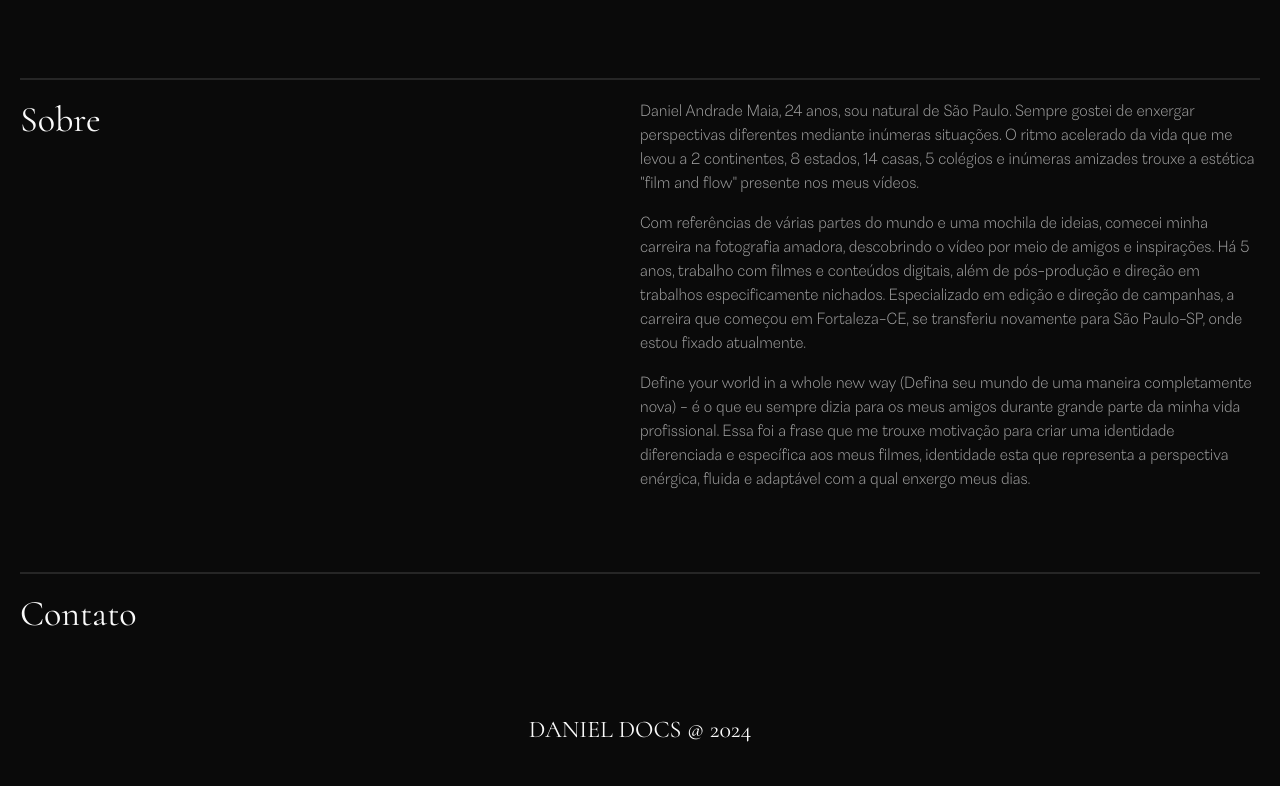
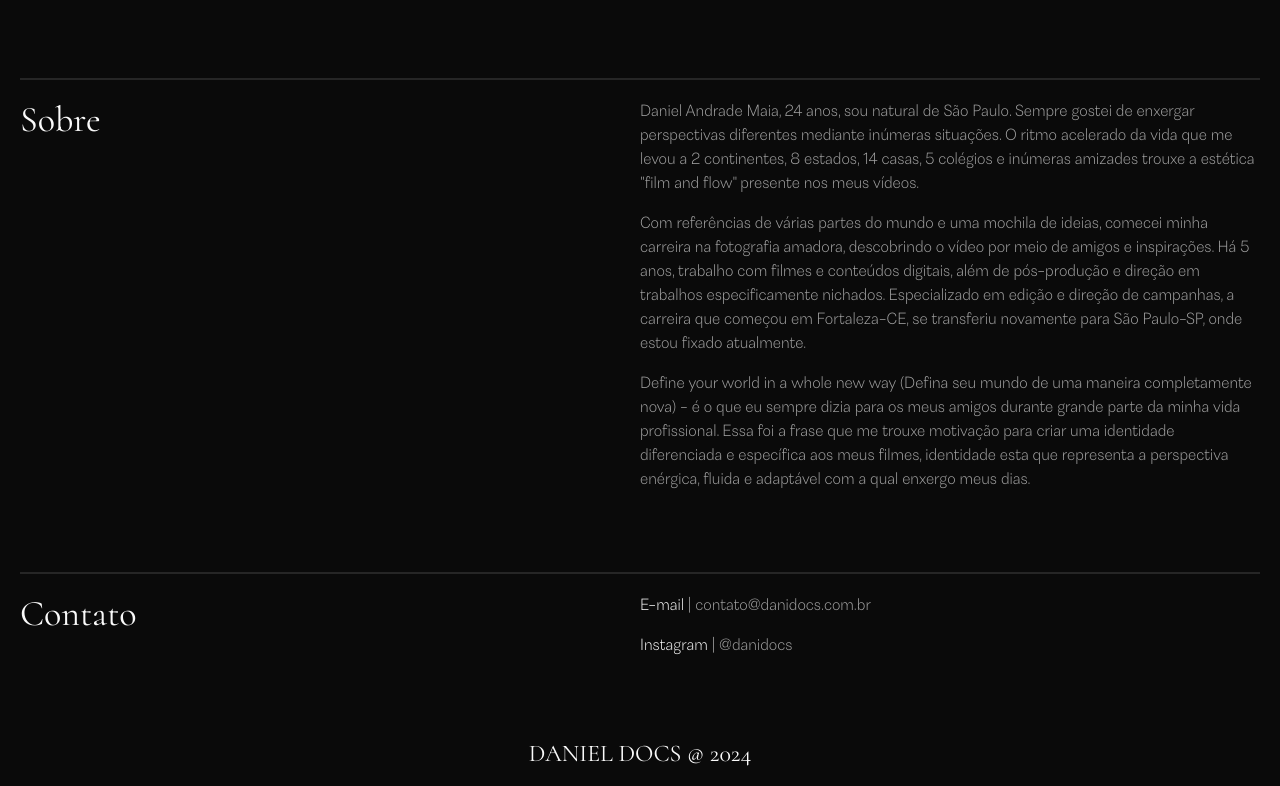
Before and after one commit to albertocolombara/danidocs, a React (Vite) app: page / in a window 1280 px wide. Shown: the part 1796-2582 px from the top of the page. Before the commit the page ends 2558 px from the top, so only its background shows below. Built offline with nearby package versions, Linux system fonts and the light colour scheme.

Commit message:
feat: Seção contato

```diff
--- a/src/App.jsx
+++ b/src/App.jsx
@@ -69,8 +69,6 @@ const App = () => {
             <p>Com referências de várias partes do mundo e uma mochila de ideias, comecei minha carreira na fotografia amadora, descobrindo o vídeo por meio de amigos e inspirações. Há 5 anos, trabalho com filmes e conteúdos digitais, além de pós-produção e direção em trabalhos especificamente nichados. Especializado em edição e direção de campanhas, a carreira que começou em Fortaleza-CE, se transferiu novamente para São Paulo-SP, onde estou fixado atualmente.</p>
             <p>Define your world in a whole new way (Defina seu mundo de uma maneira completamente nova) - é o que eu sempre dizia para os meus amigos durante grande parte da minha vida profissional. Essa foi a frase que me trouxe motivação para criar uma identidade diferenciada e específica aos meus filmes, identidade esta que representa a perspectiva enérgica, fluida e adaptável com a qual enxergo meus dias.</p>
           </div>
-
-
         </div>
       </div>
 
@@ -79,7 +77,8 @@ const App = () => {
         <div className="flex mt-5 flex-col md:flex-row gap-3 md:gap-0">
           <h2 className="flex-1 font-cormorant text-4xl">Contato</h2>
           <div className="flex-1 font-astrid-light text-neutral-400 space-y-4">
-
+           <p className="text-neutral-400"><span className="text-neutral-50">E-mail |</span> contato@danidocs.com.br</p>
+           <a href="https://instagram.com/danidocs" target="blank" className="text-neutral-50 hidden sm:block transition-opacity duration-750 hover:opacity-70">Instagram | <span className="text-neutral-400">@danidocs</span></a>
           </div>
 
 
```
